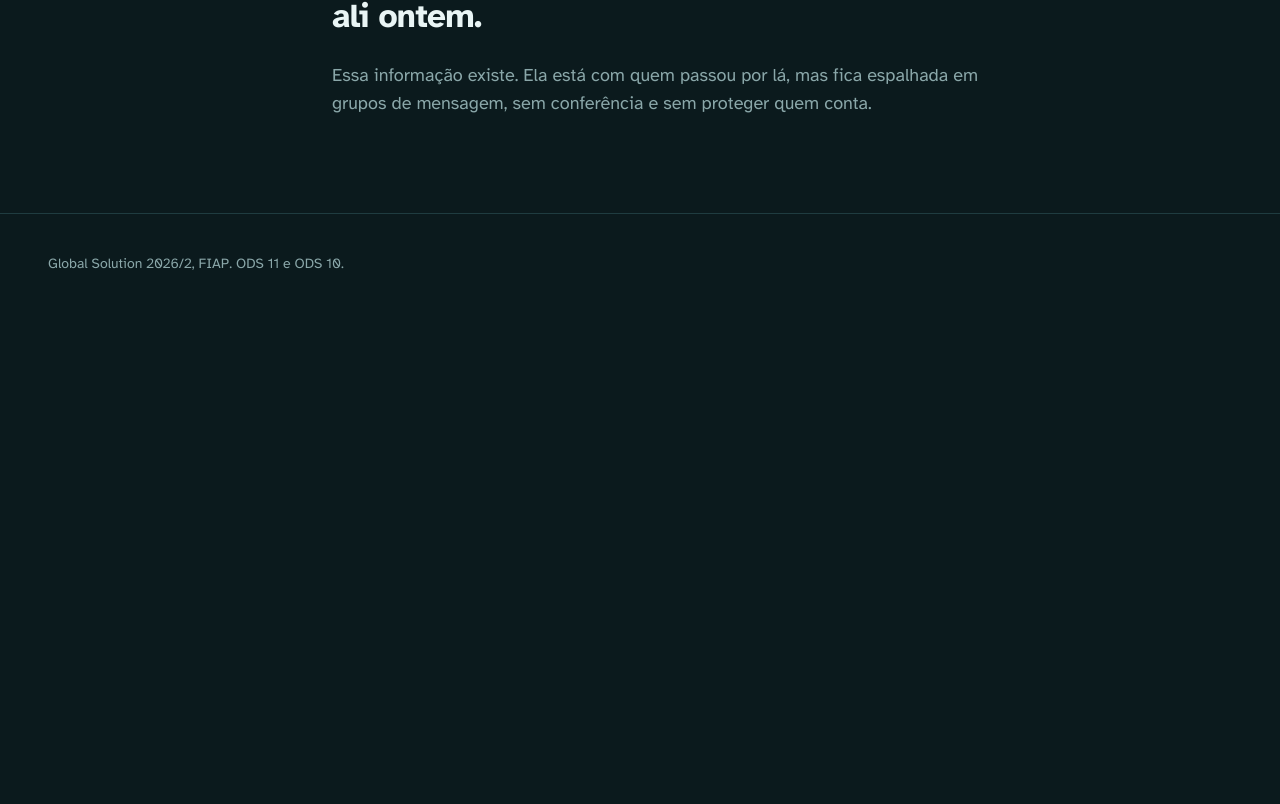
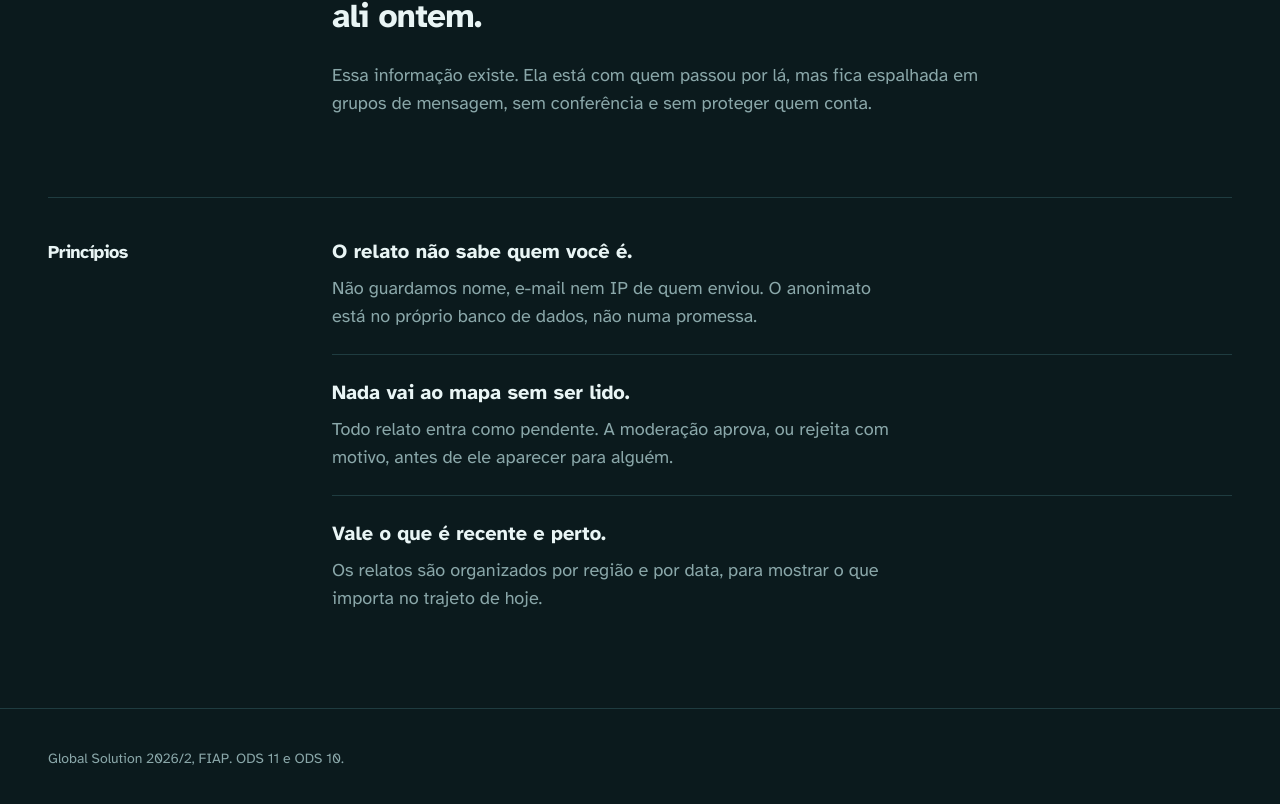
Before and after one commit to pivattidev/waypoint, a React (Vite) app: page /sobre in a window 1280 px wide. Shown: the part 604-1408 px from the top of the page. Before the commit the page ends 918 px from the top, so only its background shows below. Built offline with nearby package versions, Linux system fonts and the light colour scheme.

Commit message:
feat: adiciona os princípios do WayPoint

```diff
--- a/src/pages/Sobre.tsx
+++ b/src/pages/Sobre.tsx
@@ -1,5 +1,21 @@
 import type { ReactNode } from 'react'
 import PageHeader from '../components/PageHeader'
+
+/** Princípios em forma de frase: cada um é uma afirmação curta, com a explicação. */
+const principios = [
+  {
+    frase: 'O relato não sabe quem você é.',
+    texto: 'Não guardamos nome, e-mail nem IP de quem enviou. O anonimato está no próprio banco de dados, não numa promessa.',
+  },
+  {
+    frase: 'Nada vai ao mapa sem ser lido.',
+    texto: 'Todo relato entra como pendente. A moderação aprova, ou rejeita com motivo, antes de ele aparecer para alguém.',
+  },
+  {
+    frase: 'Vale o que é recente e perto.',
+    texto: 'Os relatos são organizados por região e por data, para mostrar o que importa no trajeto de hoje.',
+  },
+]
 
 /** Seção no padrão do site: nome à esquerda (coluna fixa), conteúdo à direita, linha fina em cima. */
 function Secao({ id, titulo, children }: { id: string; titulo: string; children: ReactNode }) {
@@ -35,6 +51,17 @@ export default function Sobre() {
             sem proteger quem conta.
           </p>
         </Secao>
+
+        <Secao id="principios" titulo="Princípios">
+          <ul className="divide-y divide-line">
+            {principios.map((p) => (
+              <li key={p.frase} className="py-6 first:pt-0 last:pb-0">
+                <p className="text-xl font-bold">{p.frase}</p>
+                <p className="mt-2 max-w-xl text-lg text-muted">{p.texto}</p>
+              </li>
+            ))}
+          </ul>
+        </Secao>
       </div>
     </>
   )
```
